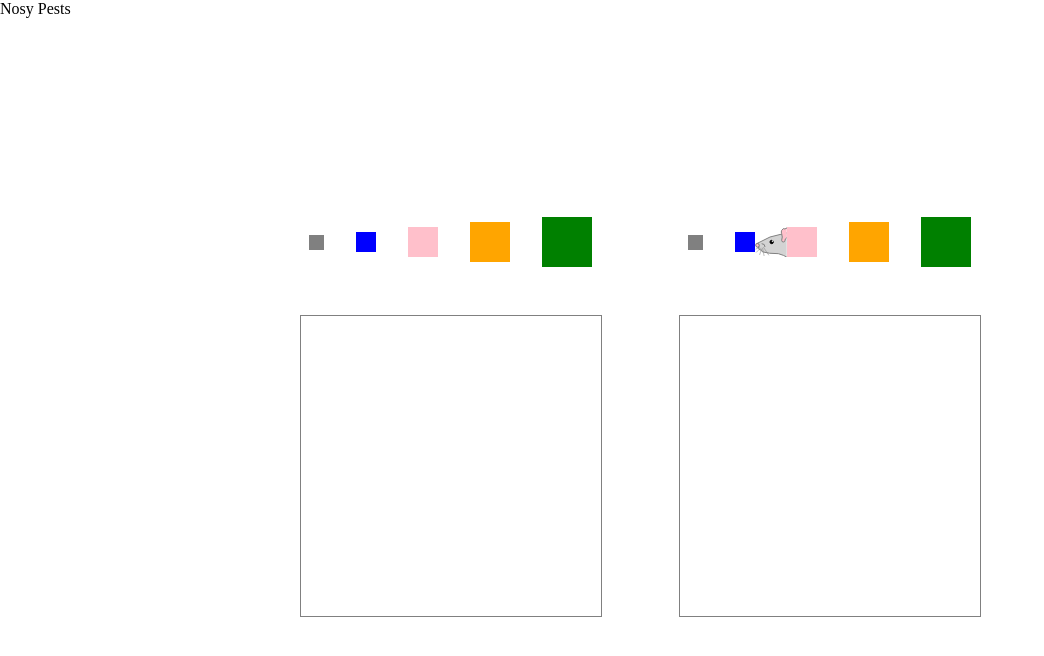
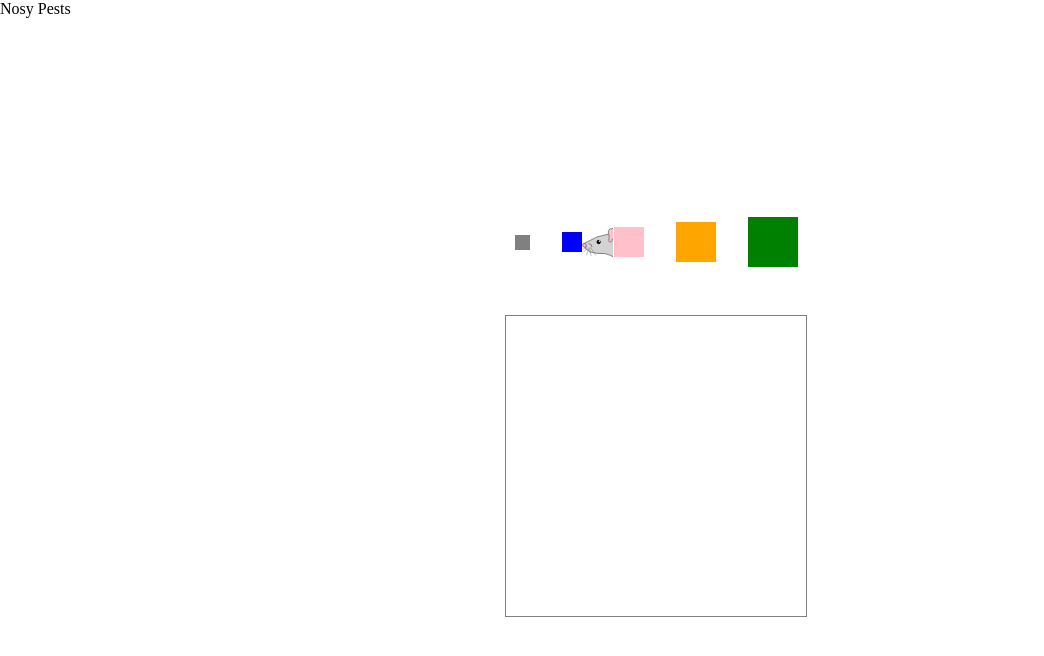
Before and after one commit to chichivika/nosyPests, a React (Create React App) app: page / in a window 1280 px wide. Shown: the top 656 px of the page, without its empty margins (0-1044 px from the left). Built offline with nearby package versions, Linux system fonts and the light colour scheme.

Commit message:
change position on every parent scroll

```diff
--- a/src/App.tsx
+++ b/src/App.tsx
@@ -2,7 +2,7 @@ import React from 'react';
 import styled from 'styled-components';
 import AnimationElement from './nosyPests/registrar/AnimationElement';
 import AnimationRegistrar from './nosyPests/registrar/AnimationRegistrar';
-import MouseWrapper from './nosyPests/wrapper/MouseWrapper';
+// import MouseWrapper from './nosyPests/wrapper/MouseWrapper';
 
 const StyledCnt = styled.div`
     display: flex;
@@ -31,8 +31,8 @@ function App() {
             <AnimationElement animationPeriodicity={5} />
             <StyledRowCnt>
                 <StyledCnt>
-                    <StyledRowCnt>
-                        <MouseWrapper
+                    {/* <StyledRowCnt> */}
+                    {/* <MouseWrapper
                             height={15}
                             animationDirection='right'
                             animationPause={10}
@@ -89,7 +89,7 @@ function App() {
                                 </MouseWrapper>
                             </MouseWrapper>
                         </MouseWrapper>
-                    </MouseWrapper>
+                    </MouseWrapper> */}
                 </StyledCnt>
                 <StyledCnt>
                     <StyledRowCnt>
@@ -111,11 +111,18 @@ function App() {
                         </AnimationRegistrar>
                         <div style={{ backgroundColor: 'green', width: '50px', height: '50px' }} />
                     </StyledRowCnt>
+                    {/* <AnimationRegistrar height={15} animationBottom={150}
+                    animationDirection='left'>
+                        <AnimationRegistrar
+                            height={50}
+                            animationBottom={100}
+                            animationDirection='left'
+                        >
                             <AnimationRegistrar
                                 height={100}
                                 animationBottom={50}
                                 animationDirection='right'
-                    >
+                            > */}
                     <div
                         style={{
                             border: '1px solid grey',
@@ -123,7 +130,9 @@ function App() {
                             height: '300px',
                         }}
                     />
+                    {/* </AnimationRegistrar>
                         </AnimationRegistrar>
+                    </AnimationRegistrar> */}
                 </StyledCnt>
             </StyledRowCnt>
         </div>
--- a/src/index.tsx
+++ b/src/index.tsx
@@ -6,7 +6,7 @@ import App from './App';
 const root = ReactDOM.createRoot(document.getElementById('root') as HTMLElement);
 
 root.render(
-    <React.StrictMode>
-        <App />
-    </React.StrictMode>,
+    // <React.StrictMode>
+    <App />,
+    // </React.StrictMode>,
 );
--- a/src/nosyPests/mouse/InOutMouse.tsx
+++ b/src/nosyPests/mouse/InOutMouse.tsx
@@ -110,6 +110,8 @@ export default function InOutMouse({
     const width = Mouse.getWidthByHeight(height);
     const isTurnedLeft = animationDirection === 'left';
 
+    // eslint-disable-next-line no-console
+    console.log(`render inout top: ${top}`);
     return (
         <StyledFixedMouseCnt
             $width={width}
--- a/src/nosyPests/registrar/AnimationElement.tsx
+++ b/src/nosyPests/registrar/AnimationElement.tsx
@@ -1,4 +1,6 @@
-import React, { useState, useEffect } from 'react';
+/* eslint-disable @typescript-eslint/no-unused-vars */
+/* eslint-disable no-console */
+import React, { useReducer, useEffect, useLayoutEffect } from 'react';
 import ReactDOM from 'react-dom';
 import { pestsRegistrar, AnimationSettings } from './registrar';
 import { Mouse } from '../mouse/classMouse';
@@ -14,13 +16,14 @@ type DomElPosition = {
     top: number;
     bottom: number;
 };
+
 type AnimationObject = DomElPosition &
     AnimationSettings & {
         key: string;
     };
 
 export default function AnimationElement({ animationPeriodicity = 10, disabled = false }: Props) {
-    const [animationObject, setAnimationObject] = useAnimationObject(
+    const [animationObject, dispatchAnimationObject] = useAnimationObject(
         animationPeriodicity,
         disabled,
     );
@@ -33,6 +36,14 @@ export default function AnimationElement({ animationPeriodicity = 10, disabled =
     const isTurnedLeft = animationDirection === 'left';
     const width = Mouse.getWidthByHeight(height);
 
+    console.log(
+        `render animationRlement scroll bottom:
+        ${animationObject.bottom}`,
+    );
+    console.log(
+        `render animationRlement top:
+        ${animationObject.bottom - height - animationBottom + window.scrollY}`,
+    );
     return ReactDOM.createPortal(
         <InOutMouse
             left={
@@ -46,73 +57,76 @@ export default function AnimationElement({ animationPeriodicity = 10, disabled =
             animationDelay={animationDelay}
             outerPosition='fixed'
             onAnimationEnd={() => {
-                pestsRegistrar.setObjectIsNotShowing(animationObject.key);
-                setAnimationObject(null);
+                dispatchAnimationObject({ type: 'clear' });
             }}
         />,
         pestsRegistrar.pestsDomContainer,
     );
 }
 
-function useWindowResize([animationObject, setAnimationObject]: [
-    AnimationObject | null,
-    React.Dispatch<React.SetStateAction<AnimationObject | null>>,
-]) {
-    useEffect(() => {
-        function onResize() {
-            if (animationObject === null) {
+function useWindowResize(
+    animationKey: string | null,
+    dispatchAnimationObject: React.Dispatch<AnimationObjectAction>,
+) {
+    useLayoutEffect(() => {
+        if (animationKey === null) {
             return;
         }
-
-            const domEl = pestsRegistrar.getDomElByKey(animationObject.key);
+        console.log(` useWindowResize animationKey ${animationKey}`);
+        function onResize() {
+            if (animationKey === null) {
+                return;
+            }
+            const domEl = pestsRegistrar.getDomElByKey(animationKey);
             if (domEl === null) {
-                window.removeEventListener('resize', onResize);
                 return;
             }
 
             const domRect = domEl.getBoundingClientRect();
-            setAnimationObject({
-                ...animationObject,
+            console.log(`onScroll bottom: ${domRect.bottom}`);
+            dispatchAnimationObject({
+                type: 'updateDomPosition',
+                payload: {
                     left: domRect.left,
                     right: domRect.right,
                     top: domRect.top,
                     bottom: domRect.bottom,
-            });
-        }
-        window.addEventListener('resize', onResize);
-
-        return () => {
-            window.removeEventListener('resize', onResize);
-        };
+                },
             });
         }
 
-function useWindowWheel([animationObject, setAnimationObject]: [
-    AnimationObject | null,
-    React.Dispatch<React.SetStateAction<AnimationObject | null>>,
-]) {
-    useEffect(() => {
-        function clearAnimation() {
-            if (animationObject === null) {
+        function addScrollEventListener(node: HTMLElement | null) {
+            if (node === null) {
                 return;
             }
-            pestsRegistrar.setObjectIsNotShowing(animationObject.key);
-            setAnimationObject(null);
+            node.addEventListener('scroll', onResize);
+            addScrollEventListener(node.parentElement);
         }
-        window.addEventListener('mousemove', clearAnimation);
-        window.addEventListener('wheel', clearAnimation);
+
+        function clearScrollEventListener(node: HTMLElement | null) {
+            if (node === null) {
+                return;
+            }
+            node.removeEventListener('scroll', onResize);
+            clearScrollEventListener(node.parentElement);
+        }
+
+        window.addEventListener('resize', onResize);
+
+        const domEl = pestsRegistrar.getDomElByKey(animationKey);
+        addScrollEventListener(domEl);
 
         return () => {
-            window.removeEventListener('mousemove', clearAnimation);
-            window.removeEventListener('wheel', clearAnimation);
+            window.removeEventListener('scroll', onResize);
+            clearScrollEventListener(domEl);
         };
-    });
+    }, [animationKey, dispatchAnimationObject]);
 }
 
 function useAnimationPauseTimer(
-    [animationObject, setAnimationObject]: [
+    [animationObject, dispatchAnimationObject]: [
         AnimationObject | null,
-        React.Dispatch<React.SetStateAction<AnimationObject | null>>,
+        React.Dispatch<AnimationObjectAction>,
     ],
     animationPeriodicity: number,
     disabled: boolean,
@@ -135,13 +149,16 @@ function useAnimationPauseTimer(
             const { domEl, key, ...settings } = registeredObject;
             const domRect = domEl.getBoundingClientRect();
 
-            setAnimationObject({
+            dispatchAnimationObject({
+                type: 'set',
+                payload: {
                     left: domRect.left,
                     right: domRect.right,
                     top: domRect.top,
                     bottom: domRect.bottom,
                     key,
                     ...settings,
+                },
             });
             timerId = setTimeout(doAnimation, animationInterval);
         };
@@ -153,18 +170,54 @@ function useAnimationPauseTimer(
                 clearInterval(timerId);
             }
         };
-    }, [animationPeriodicity, needSetTimer, setAnimationObject]);
+    }, [animationPeriodicity, needSetTimer, dispatchAnimationObject]);
+}
+
+type AnimationObjectState = AnimationObject | null;
+type AnimationObjectAction =
+    | {
+          type: 'clear';
+      }
+    | {
+          type: 'set';
+          payload: AnimationObject;
+      }
+    | {
+          type: 'updateDomPosition';
+          payload: DomElPosition;
+      };
+function animationObjectReducer(state: AnimationObjectState, action: AnimationObjectAction) {
+    switch (action.type) {
+        case 'clear':
+            if (state === null) {
+                return state;
+            }
+            pestsRegistrar.setObjectIsNotShowing(state.key);
+            return null;
+        case 'updateDomPosition':
+            if (state !== null) {
+                return { ...state, ...action.payload };
+            }
+            return state;
+        case 'set':
+            return action.payload;
+        default:
+            return state;
+    }
 }
 
 function useAnimationObject(animationPeriodicity: number, disabled: boolean) {
-    const [animationObject, setAnimationObject] = useState<AnimationObject | null>(null);
+    const [animationObject, dispatchAnimationObject] = useReducer(animationObjectReducer, null);
 
-    useAnimationPauseTimer([animationObject, setAnimationObject], animationPeriodicity, disabled);
-    useWindowResize([animationObject, setAnimationObject]);
-    useWindowWheel([animationObject, setAnimationObject]);
+    useAnimationPauseTimer(
+        [animationObject, dispatchAnimationObject],
+        animationPeriodicity,
+        disabled,
+    );
+    useWindowResize(animationObject?.key || null, dispatchAnimationObject);
 
-    return [animationObject, setAnimationObject] as [
+    return [animationObject, dispatchAnimationObject] as [
         AnimationObject | null,
-        React.Dispatch<React.SetStateAction<AnimationObject | null>>,
+        React.Dispatch<AnimationObjectAction>,
     ];
 }
```
Lines whose indentation alone changed are shown as unchanged.
